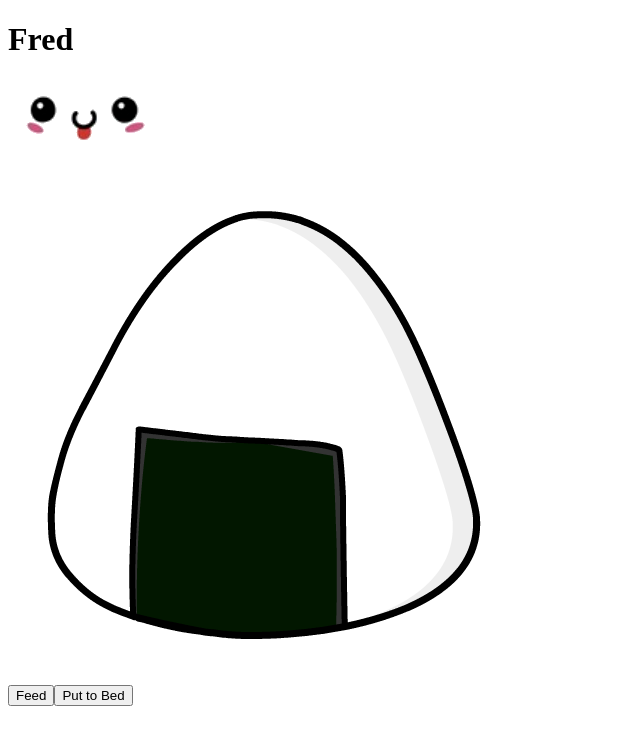
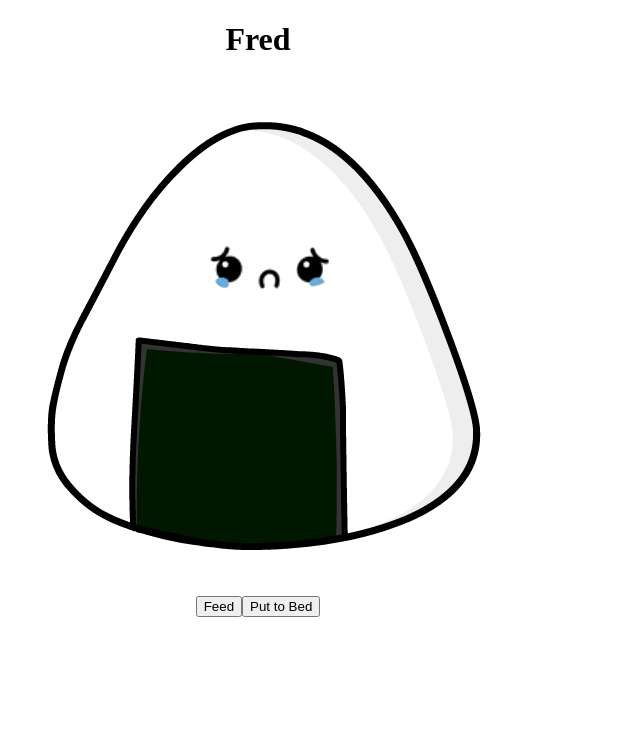
Before and after one commit to christinelfrank16/foodagatchi, a React app: page / in a window 1280 px wide. Shown: the top 744 px of the page, without its empty margins (0-640 px from the left). Built offline with nearby package versions, Linux system fonts and the light colour scheme.

Commit message:
Add click handlers to feed and put to bed, and add timer to count down prop values

```diff
--- a/package.json
+++ b/package.json
@@ -12,12 +12,13 @@
   "license": "ISC",
   "dependencies": {
     "css-loader": "^3.2.0",
+    "moment": "^2.18.1",
     "prop-types": "^15.5.10",
     "react": "^15.5.4",
     "react-dom": "^15.5.4",
     "react-router-dom": "^4.0.0",
+    "style-loader": "^1.0.0",
     "styled-jsx": "^3.2.4",
-    "style-loader": "^1.0.0",
     "uuid": "^3.2.1"
   },
   "devDependencies": {
--- a/src/components/App.jsx
+++ b/src/components/App.jsx
@@ -1,14 +1,85 @@
 import React from 'react';
 import Foodagatchi from './Foodagatchi';
+import Moment from 'moment';
 
-function App() {
+class App extends React.Component {
+  constructor(props){
+    super(props);
+    this.state = {
+      pets: [
+        {
+          name: 'Fred',
+          emotion: 'happy',
+          timeBeforeFeed: 10,
+          timeBeforePets: 15,
+          timeBeforeSleep: 23
+        }
+      ]
+    };
+    this.handleFeedClick = this.handleFeedClick.bind(this);
+    this.handleBedtimeClick = this.handleBedtimeClick.bind(this);
+  }
+
+  componentDidMount(){
+    this.timer = setInterval(() =>
+      this.updatePetProps(), 1000
+    );
+  }
+
+  componentWillUnmount(){
+    clearInterval(this.timer);
+  }
+
+  updatePetProps(){
+    let newPetsList = this.state.pets.slice();
+    newPetsList.forEach((pet) => this.managePetProps(pet));
+    this.setState({pets: newPetsList});
+  }
+
+  managePetProps(pet){
+    pet.timeBeforeFeed--;
+    pet.timeBeforePets--;
+    pet.timeBeforeSleep--;
+    this.updateEmotion(pet);
+  }
+
+
+  updateEmotion(thisPet){
+    if((thisPet.timeBeforeFeed < 3 || thisPet.timeBeforePets < 4) || thisPet.timeBeforeSleep < 5){
+      thisPet.emotion = 'grumpy';
+    }
+    else if((thisPet.timeBeforeFeed < 6 || thisPet.timeBeforePets < 8) || thisPet.timeBeforeSleep < 10){
+      thisPet.emotion = 'sad';
+    }
+    if(thisPet.timeBeforeFeed > 8 && thisPet.timeBeforePets > 12 && thisPet.timeBeforeSleep > 20){
+      thisPet.emotion = 'lovey';
+    }
+  }
+
+  handleBedtimeClick(){
+    let newPetsList = this.state.pets.slice();
+    newPetsList[0].timeBeforeSleep = 23;
+    newPetsList[0].emotion = 'sleeping';
+    this.setState({pets: newPetsList});
+  }
+
+  handleFeedClick(){
+    let newPetsList = this.state.pets.slice();
+    newPetsList[0].timeBeforeFeed = 10;
+    this.setState({pets: newPetsList});
+  }
+
+  render(){
     return (
-        <div>
-            <Foodagatchi
-            name='Fred'
-            emotion='happy' />
-        </div>
-    )
+      <div>
+        <Foodagatchi
+          name={this.state.pets[0].name}
+          emotion={this.state.pets[0].emotion}
+          onFeedClick={this.handleFeedClick}
+          onBedtimeClick={this.handleBedtimeClick}/>
+      </div>
+    );
+  }
 }
 
 export default App;
--- a/src/components/Eyes.jsx
+++ b/src/components/Eyes.jsx
@@ -7,7 +7,7 @@ import sad from '../assets/images/sad.png';
 import sleeping from '../assets/images/sleeping.png';
 
 function Eyes(props) {
-  var imageName = ''
+  var imageName = '';
   switch (props.emotion) {
   case 'sad':
     imageName = sad;
@@ -33,11 +33,11 @@ function Eyes(props) {
     <div>
       <img src = {imageName}/>
     </div>
-  )
+  );
 }
 
-Eyes.propType = {
+Eyes.propTypes = {
   emotion: PropTypes.string
-}
+};
 
 export default Eyes;
--- a/src/components/Foodagatchi.jsx
+++ b/src/components/Foodagatchi.jsx
@@ -4,27 +4,54 @@ import PropTypes from 'prop-types';
 import Eyes from './Eyes';
 
 function Foodagatchi(props) {
+  var bodyStyle = {
+    position: 'relative',
+    textAlign: 'center'
+  };
+  var eyeStyle = {
+    position: 'absolute',
+    top: '29%',
+    left: '36%'
+  };
+  var foodagatchiStyle = {
+    textAlign: 'center',
+    maxWidth: '500px'
+  };
+
+
   return(
-    <div>
+    <div style={foodagatchiStyle}>
       <h1>{props.name}</h1>
+      <div style={bodyStyle}>
+        <div style={eyeStyle}>
           <Eyes
-      emotion = {props.emotion}/>
+            emotion = {props.emotion} />
+        </div>
         <img src = {onigiri} />
+      </div>
       <div className='buttons'>
-          <button className='feed' type='button'>
+        <button
+          className='feed'
+          type='button'
+          onClick={props.onFeedClick}>
           Feed
         </button>
-          <button className='bedTime' type='button'>
+        <button
+          className='bedTime'
+          type='button'
+          onClick={props.onBedtimeClick}>
           Put to Bed
         </button>
       </div>
     </div>
-  )
+  );
 }
 
 Foodagatchi.propTypes={
   name: PropTypes.string,
-  emotion: PropTypes.string
-}
+  emotion: PropTypes.string,
+  onFeedClick: PropTypes.func,
+  onBedtimeClick: PropTypes.func
+};
 
 export default Foodagatchi;
```
Also changed, not shown: 1 other file (tests, documents, lock files or other folders). Lines whose indentation alone changed are shown as unchanged.
